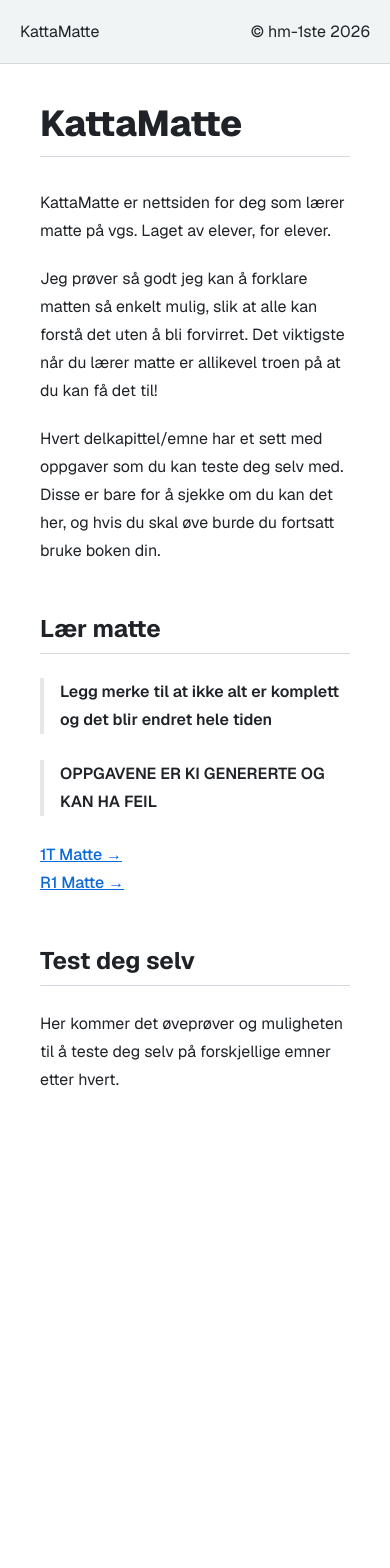
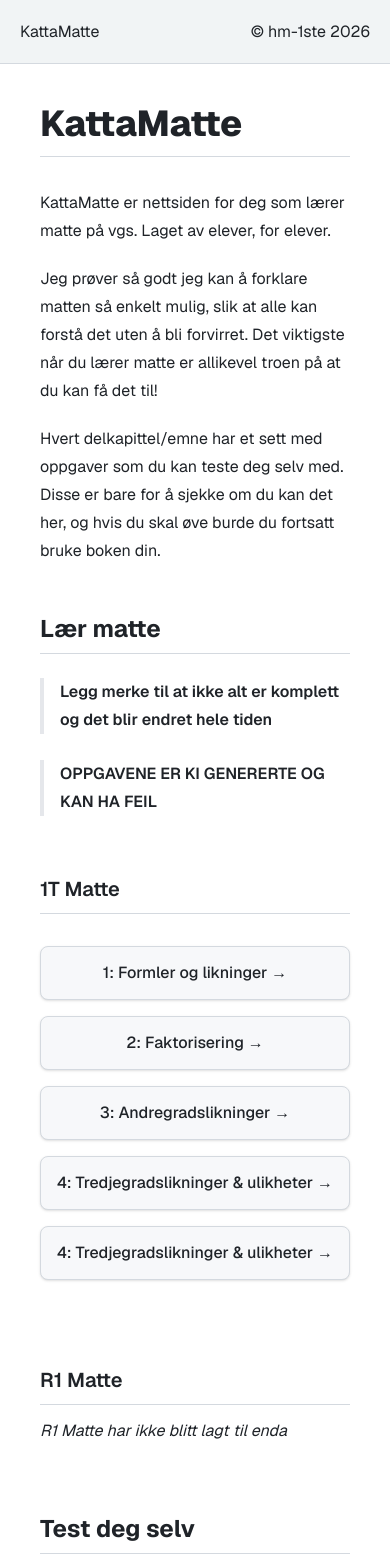
Before and after one commit to Chipcord/katta-matte, a Next.js app: page / in a window 390 px wide. Shown: the top 1568 px of the page. Before the commit the page ends 1134 px from the top, so only its background shows below. Built offline with nearby package versions, Linux system fonts and the light colour scheme.

Commit message:
A lot of ui improvements, updated homepage, and a test system

```diff
--- a/app/components/Exercises.tsx
+++ b/app/components/Exercises.tsx
@@ -156,7 +156,7 @@ function ExerciseQuiz({
       </h2>
 
       <p
-        className="mt-4 text-[var(--foreground)]"
+        className="mt-4 text-[var(--foreground)] [&_.katex]:text-[var(--code-foreground)]"
         dangerouslySetInnerHTML={{
           __html: renderMath(exercise.question),
         }}
@@ -180,7 +180,7 @@ function ExerciseQuiz({
                 rounded-md
                 border
                 border-[var(--border)]
-                text-[var(--foreground)]
+                text-[var(--code-foreground)]
 
                 ${
                   !isAnswered
--- a/app/components/TopicNavigation.tsx
+++ b/app/components/TopicNavigation.tsx
@@ -93,7 +93,7 @@ export default function TopicNavigation({
     >
       {previousTopic && (
         <Link
-          className="text-center p-3 border shadow-sm border-[var(--border)] bg-[var(--button)] hover:bg-[var(--button-hover)] h-full w-full rounded-lg"
+          className="button"
           href={previousTopic}
         >
           Forrige emne
@@ -102,7 +102,7 @@ export default function TopicNavigation({
 
       {nextTopic && (
         <Link
-          className="text-center p-3 border shadow-sm border-[var(--border)] bg-[var(--button)] hover:bg-[var(--button-hover)] h-full w-full rounded-lg"
+          className="button"
           href={nextTopic}
         >
           Neste emne
--- a/app/globals.css
+++ b/app/globals.css
@@ -61,6 +61,28 @@
       }
 }
 
+@layer components {
+
+    .button {
+    @apply text-center p-3 border shadow-sm
+           border-[var(--border)]
+           bg-[var(--button)]
+           hover:bg-[var(--button-hover)]
+           h-full w-full rounded-lg
+           text-[var(--foreground)];
+  }
+
+    .button-accent {
+  @apply text-center p-3 border shadow-sm
+         border-[var(--button-accent-border)]
+         bg-[var(--button-accent)]
+         hover:bg-[var(--button-accent-hover)]
+         h-full w-full rounded-lg
+         text-[var(--foreground)];
+}
+
+}
+
 body {
   background: var(--background);
   color: var(--foreground);
--- a/app/learn/[...slug]/page.tsx
+++ b/app/learn/[...slug]/page.tsx
@@ -112,7 +112,7 @@ export default async function LearnPage({
           prose-li:text-[var(--foreground)]
 
           /* Math */
-          [&_.katex]:text-[var(--foreground)]
+          [&_.katex]:text-[var(--code-foreground)]
           [&_.katex-display]:my-6
           [&_.katex-display]:rounded-lg
           [&_.katex-display]:bg-[var(--code-background)]
@@ -125,6 +125,7 @@ export default async function LearnPage({
         <Exercises exercises={exercises} />
       )}
       <TopicNavigation currentPath={currentPath} />
+      <div className="h-[10vw]"></div>
     </>
   );
 }
--- a/app/page.tsx
+++ b/app/page.tsx
@@ -72,9 +72,16 @@ export default async function HomePage() {
           [&_.katex-display]:rounded-lg
           [&_.katex-display]:bg-[var(--code-background)]
           [&_.katex-display]:p-6
+
+          [&_.button]:text-[var(--foreground)]
+          [&_.button]:no-underline
+
+          [&_.button-accent]:text-[var(--foreground)]
+          [&_.button-accent]:no-underline
         "
       >
         {content}
+        <div className="h-[10vw]"></div>
       </main>
     </div>
   );
--- /dev/null
+++ b/app/tests/1T/1/page.tsx
@@ -0,0 +1,14 @@
+import { Exercises } from "@/app/components/Exercises"
+
+import exercise1 from "@/content/exercises/1T/1/1.json"
+import exercise2 from "@/content/exercises/1T/1/2.json"
+
+const exercises = [...exercise1, ...exercise2]
+
+export default function Page() {
+  return (
+    <div className="max-w-5xl h-full p-10">
+      <Exercises exercises={exercises} />
+    </div>
+  )
+}
--- /dev/null
+++ b/app/tests/1T/2/page.tsx
@@ -0,0 +1,7 @@
+export default function Page() {
+  return (
+    <div>
+      <p>There is not anything here</p>
+    </div>
+  )
+}
--- /dev/null
+++ b/app/tests/1T/matteprogram/1-2-3/page.tsx
@@ -0,0 +1,7 @@
+export default function Page() {
+  return (
+    <div>
+      <p>There is not anything here</p>
+    </div>
+  )
+}
--- a/content/home.mdx
+++ b/content/home.mdx
@@ -11,14 +11,46 @@ Hvert delkapittel/emne har et sett med oppgaver som du kan teste deg selv med. D
 
 > __OPPGAVENE ER KI GENERERTE OG KAN HA FEIL__
 
-<div>
-  <Link href="/learn/1T/1/1">1T Matte →</Link>
-</div>
+<div className="grid grid-cols-1 md:grid-cols-2 gap-8">
 
-<div>
-  <Link href="/learn/R1/1/1">R1 Matte →</Link>
+  <section>
+    ### 1T Matte
+
+    <div className="py-5 flex flex-col gap-4">
+      <Link className="button" href="/learn/1T/1/1">1: Formler og likninger →</Link>
+      <Link className="button" href="/learn/1T/2/1">2: Faktorisering →</Link>
+      <Link className="button" href="/learn/1T/3/1">3: Andregradslikninger →</Link>
+      <Link className="button" href="/learn/1T/4/1">4: Tredjegradslikninger & ulikheter →</Link>
+      <Link className="button" href="/learn/1T/4/1">4: Tredjegradslikninger & ulikheter →</Link>
+    </div>
+  </section>
+
+  <section>
+    ### R1 Matte
+
+    <p className="italic">R1 Matte har ikke blitt lagt til enda</p>
+  </section>
+
 </div>
 
 ## Test deg selv
 
-Her kommer det øveprøver og muligheten til å teste deg selv på forskjellige emner etter hvert.
+<div className="grid grid-cols-1 md:grid-cols-2 gap-8">
+
+  <section>
+    ### 1T Matte
+
+    <div className="py-5 flex flex-col gap-4">
+      <Link className="button" href="/tests/1T/1">Prøve Kapittel 1 →</Link>
+    </div>
+  </section>
+
+  <section>
+    ### 1T Matte (Matteprogram)
+
+    <div className="py-5 flex flex-col gap-4">
+      <Link className="button" href="/tests/1T/matteprogram/1-2-3">Prøve Kapittel 1,2,3 →</Link>
+    </div>
+  </section>
+
+</div>
```
Lines whose indentation alone changed are shown as unchanged.
